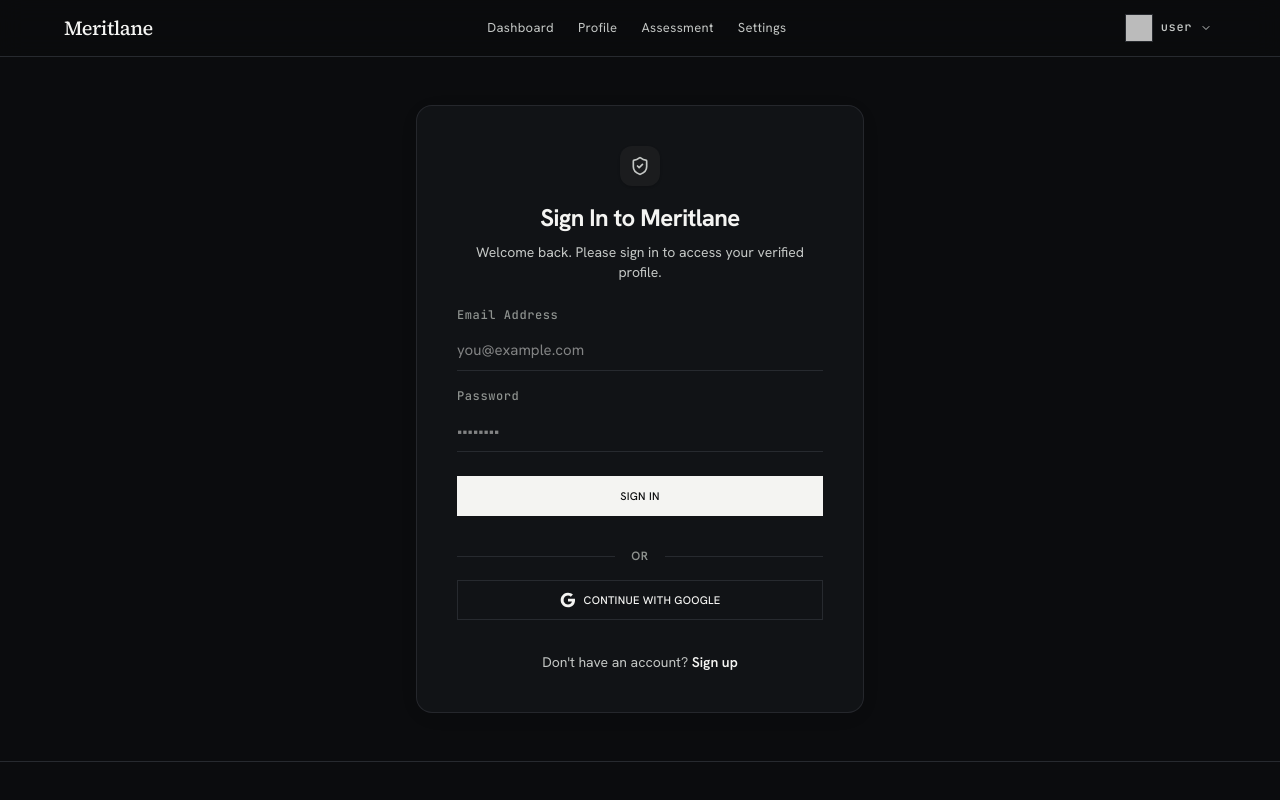
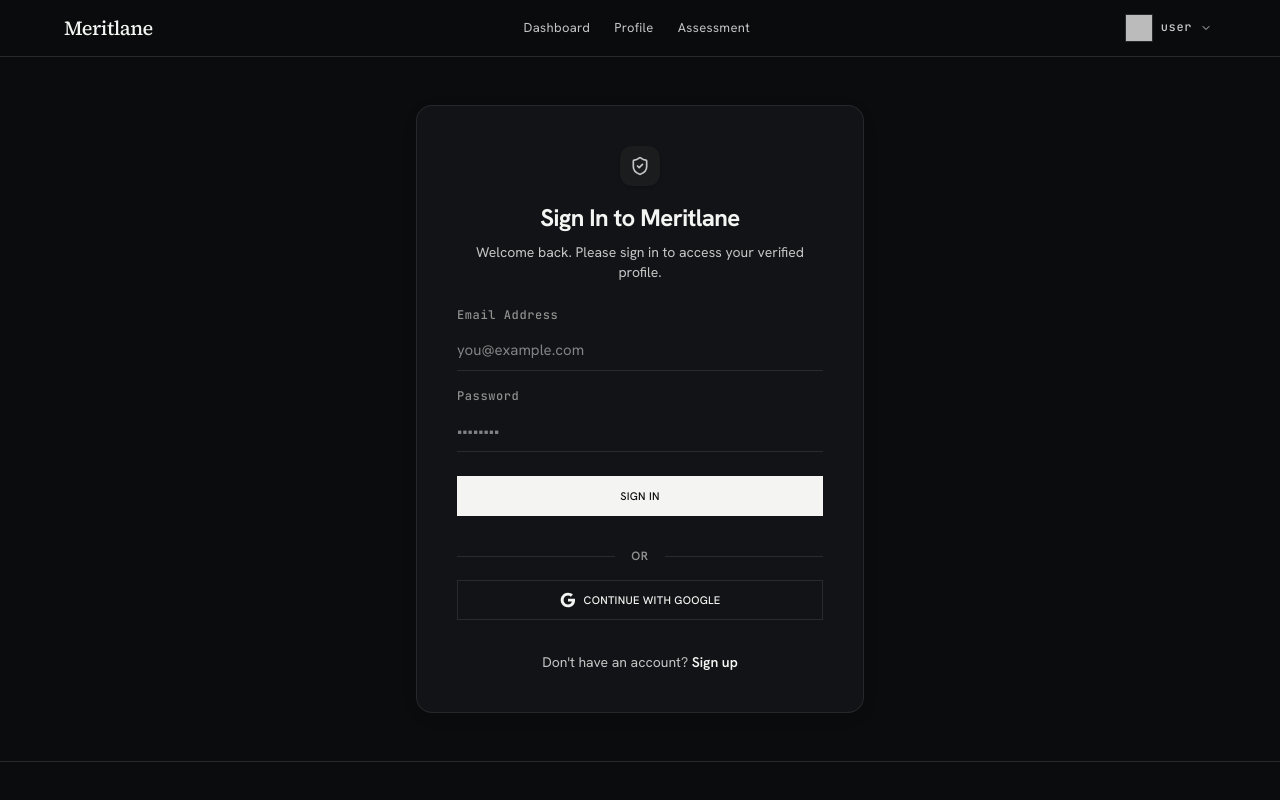
Before and after one commit to SaitrishankAUCSE/MeritLane, a Next.js app: page /login in a window 1280 px wide. Shown: the top 800 px of the page. Built offline with nearby package versions, Linux system fonts and the light colour scheme; no server answers; the database is empty; sample sign-in values are in the browser's storage.

Commit message:
fix(nav): keep settings link only inside profile dropdown

```diff
--- a/components/Navbar.tsx
+++ b/components/Navbar.tsx
@@ -52,19 +52,16 @@
             {isUserAdmin ? (
               <>
                 <NavLink href="/admin" current={pathname}>Admin</NavLink>
-                <NavLink href="/settings" current={pathname}>Settings</NavLink>
               </>
             ) : userProfile?.role === "employer" ? (
               <>
                 <NavLink href="/employer/dashboard" current={pathname}>Dashboard</NavLink>
-                <NavLink href="/settings" current={pathname}>Settings</NavLink>
               </>
             ) : (
               <>
                 <NavLink href="/candidate/dashboard" current={pathname}>Dashboard</NavLink>
                 <NavLink href="/candidate/profile" current={pathname}>Profile</NavLink>
                 <NavLink href="/candidate/assessment" current={pathname}>Assessment</NavLink>
-                <NavLink href="/settings" current={pathname}>Settings</NavLink>
               </>
             )}
           </nav>
@@ -119,19 +116,16 @@
               {isUserAdmin ? (
                 <>
                   <Link href="/admin" className="text-sm text-foreground">Admin</Link>
-                  <Link href="/settings" className="text-sm text-foreground">Settings</Link>
                 </>
               ) : userProfile?.role === "employer" ? (
                 <>
                   <Link href="/employer/dashboard" className="text-sm text-foreground">Dashboard</Link>
-                  <Link href="/settings" className="text-sm text-foreground">Settings</Link>
                 </>
               ) : (
                 <>
                   <Link href="/candidate/dashboard" className="text-sm text-foreground">Dashboard</Link>
                   <Link href="/candidate/profile" className="text-sm text-foreground">Profile</Link>
                   <Link href="/candidate/assessment" className="text-sm text-foreground">Assessment</Link>
-                  <Link href="/settings" className="text-sm text-foreground">Settings</Link>
                 </>
               )}
             </div>
```
